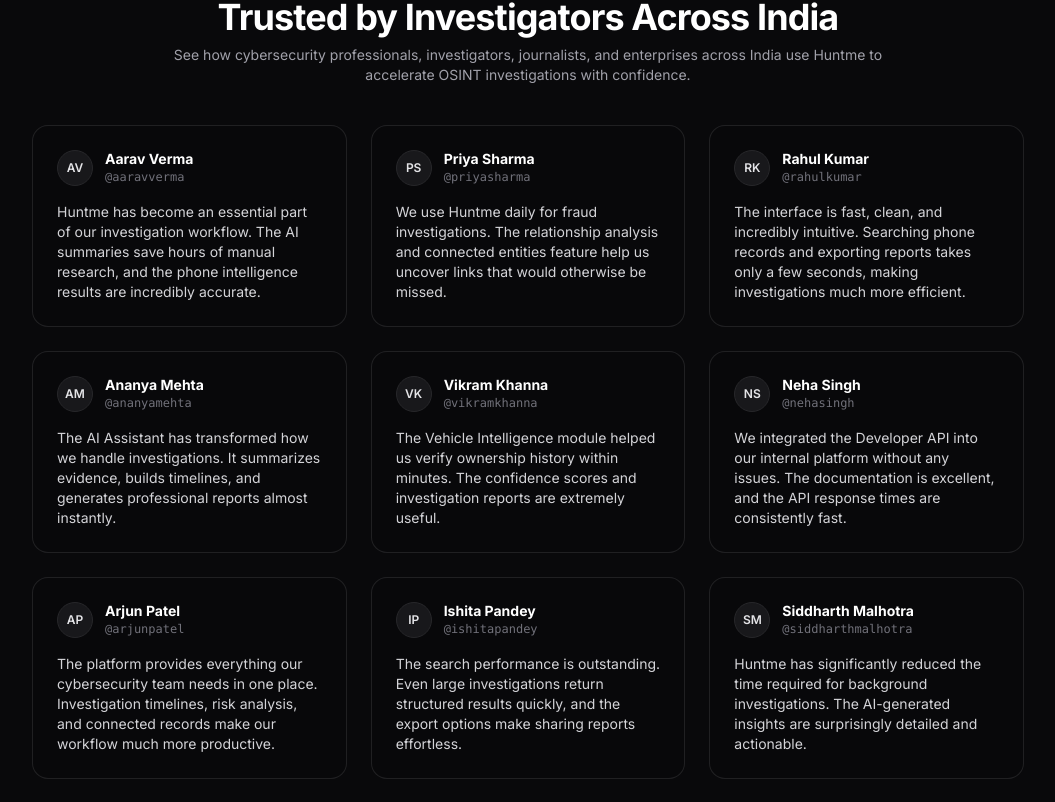
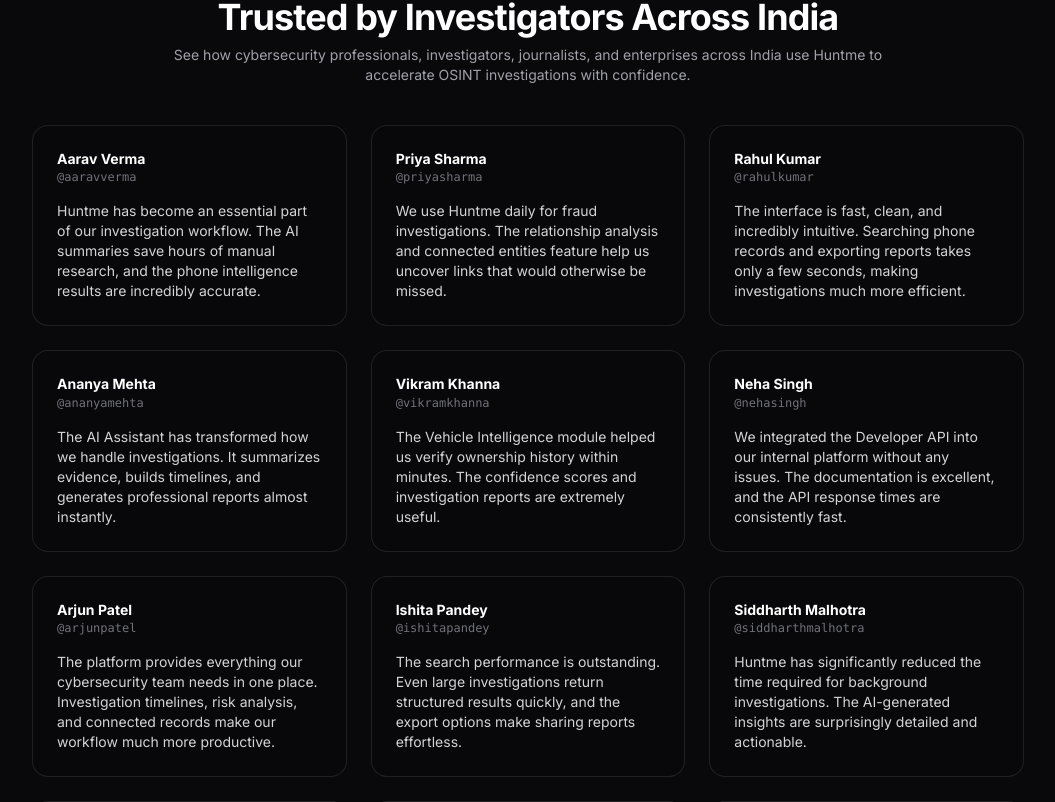
Before and after one commit to weanonymous01/Huntme-Osint, a Next.js app: page / in a window 1280 px wide. Shown: the part 4740-5542 px from the top of the page, without its empty margins (112-1167 px from the left). Built offline with nearby package versions, Linux system fonts and the light colour scheme.

Commit message:
Remove profile initials circle from testimonials

```diff
--- a/components/ui/features-section.tsx
+++ b/components/ui/features-section.tsx
@@ -540,9 +540,6 @@
                   className="rounded-2xl border border-zinc-800/80 bg-zinc-950/60 p-6 flex flex-col justify-start gap-4 hover:border-zinc-700 transition-all text-left"
                 >
                   <div className="flex items-center gap-3">
-                    <div className="size-9 rounded-full bg-zinc-900 border border-zinc-800 flex items-center justify-center font-semibold text-xs text-zinc-200 shrink-0">
-                      {item.initials}
-                    </div>
                     <div className="flex flex-col justify-center">
                       <h4 className="font-bold text-sm text-white leading-tight">
                         {item.name}
```
